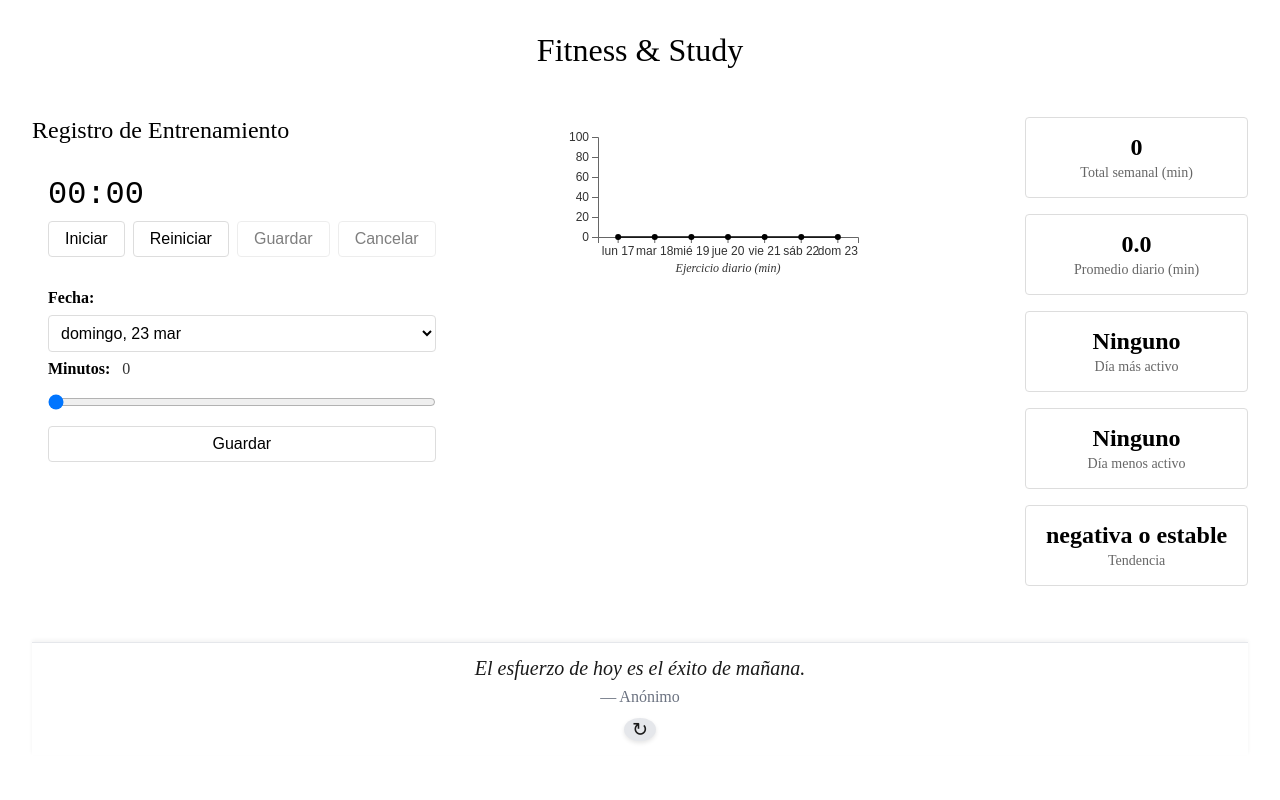
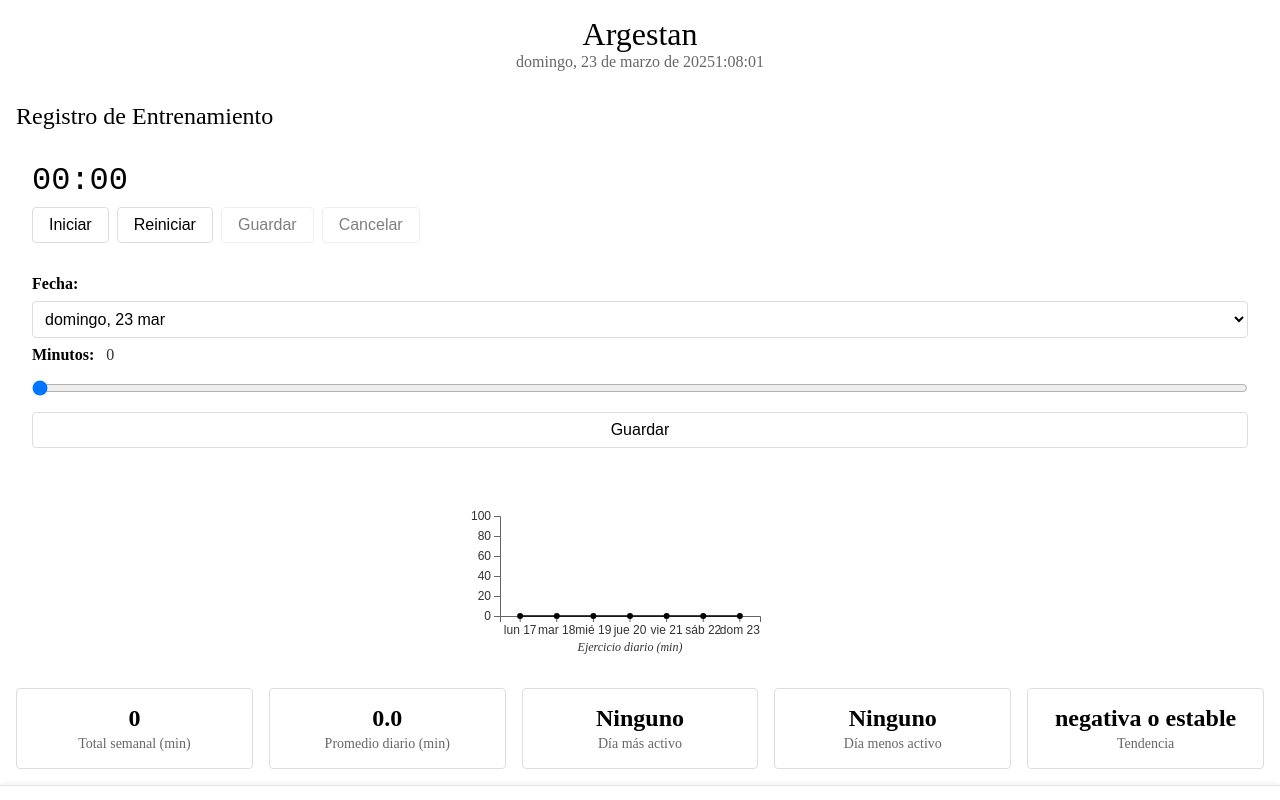
Before and after one commit to RadikeCosa/fitness-study-app, a React (Vite) app: page / in a window 1280 px wide. Built offline with nearby package versions, Linux system fonts and the light colour scheme.

Commit message:
Agregar DateDisplay y TimeDisplay, ajustar layout flexible, refactorizar StatsCards con StatCard

```diff
--- a/src/components/layouts/Dashboard.jsx
+++ b/src/components/layouts/Dashboard.jsx
@@ -4,6 +4,8 @@ import ExerciseLog from "../exercise/ExerciseLog";
 import StatsChart from "../stats/StatsChart";
 import StatsCards from "../stats/StatsCards";
 import Quotes from "../Quotes";
+import DateDisplay from "../../ui/dateDisplay";
+import TimeDisplay from "../../ui/TimeDisplay";
 import useLocalStorage from "../../hooks/useLocalStorage";
 import "./Dashboard.css";
 
@@ -11,22 +13,28 @@ function Dashboard() {
   const [logs] = useLocalStorage("exerciseLogs", {});
 
   return (
-    <div className="dashboard-grid">
+    <div className="dashboard">
       <header className="dashboard-header">
-        <h1>Fitness & Study</h1>
+        <h1>Argestan</h1>
+        <div className="datetime">
+          <DateDisplay />
+          <TimeDisplay />
+        </div>
       </header>
-      <aside className="dashboard-sidebar-left">
-        <ExerciseLog />
-      </aside>
-      <main className="dashboard-main">
-        <StatsChart logs={logs} />
-      </main>
-      <aside className="dashboard-sidebar-right">
-        <StatsCards logs={logs} />
-      </aside>
-      <footer className="dashboard-footer">
-        <Quotes />
-      </footer>
+      <div className="dashboard-content">
+        <section className="dashboard-exercise">
+          <ExerciseLog />
+        </section>
+        <section className="dashboard-chart">
+          <StatsChart logs={logs} />
+        </section>
+        <section className="dashboard-cards">
+          <StatsCards logs={logs} />
+        </section>
+        <section className="dashboard-quotes">
+          <Quotes />
+        </section>
+      </div>
     </div>
   );
 }
--- a/src/components/stats/statsCards.jsx
+++ b/src/components/stats/statsCards.jsx
@@ -2,8 +2,16 @@
 import React from "react";
 import "./StatsCards.css";
 
+function StatCard({ value, label }) {
+  return (
+    <div className="stat-item">
+      <span className="stat-value">{value}</span>
+      <span className="stat-label">{label}</span>
+    </div>
+  );
+}
+
 function StatsCards({ logs = {} }) {
-  // Valor por defecto para logs
   const getLast7Days = () => {
     const days = [];
     for (let i = 0; i < 7; i++) {
@@ -18,54 +26,52 @@ function StatsCards({ logs = {} }) {
   const data = getLast7Days();
   const totalMinutes = data.reduce((sum, { minutes }) => sum + minutes, 0);
   const averageMinutes = totalMinutes / 7 || 0;
-  const maxDay = data.reduce(
-    (max, curr) => (curr.minutes > max.minutes ? curr : max),
-    data[0]
-  );
-  const minDay = data.reduce(
-    (min, curr) => (curr.minutes < min.minutes ? curr : min),
-    data[0]
-  );
+  const activeDays = data.filter((d) => d.minutes > 0);
+  const maxDay = activeDays.length
+    ? activeDays.reduce((max, curr) =>
+        curr.minutes > max.minutes ? curr : max
+      )
+    : { date: "", minutes: 0 };
+  const minDay = activeDays.length
+    ? activeDays.reduce((min, curr) =>
+        curr.minutes < min.minutes ? curr : min
+      )
+    : { date: "", minutes: 0 };
   const trend =
     totalMinutes > averageMinutes * 7 ? "positiva" : "negativa o estable";
+
+  const stats = [
+    { value: totalMinutes, label: "Total semanal (min)" },
+    { value: averageMinutes.toFixed(1), label: "Promedio diario (min)" },
+    {
+      value:
+        maxDay.minutes > 0
+          ? `${new Date(maxDay.date).toLocaleDateString("es-ES", {
+              day: "numeric",
+              month: "short",
+            })} (${maxDay.minutes})`
+          : "Ninguno",
+      label: "Día más activo",
+    },
+    {
+      value:
+        minDay.minutes > 0
+          ? `${new Date(minDay.date).toLocaleDateString("es-ES", {
+              day: "numeric",
+              month: "short",
+            })} (${minDay.minutes})`
+          : "Ninguno",
+      label: "Día menos activo",
+    },
+    { value: trend, label: "Tendencia" },
+  ];
 
   return (
     <section className="stats-cards" aria-label="Estadísticas de entrenamiento">
       <div className="stats-grid">
-        <div className="stat-item">
-          <span className="stat-value">{totalMinutes}</span>
-          <span className="stat-label">Total semanal (min)</span>
-        </div>
-        <div className="stat-item">
-          <span className="stat-value">{averageMinutes.toFixed(1)}</span>
-          <span className="stat-label">Promedio diario (min)</span>
-        </div>
-        <div className="stat-item">
-          <span className="stat-value">
-            {maxDay.minutes > 0
-              ? `${new Date(maxDay.date).toLocaleDateString("es-ES", {
-                  day: "numeric",
-                  month: "short",
-                })} (${maxDay.minutes})`
-              : "Ninguno"}
-          </span>
-          <span className="stat-label">Día más activo</span>
-        </div>
-        <div className="stat-item">
-          <span className="stat-value">
-            {minDay.minutes > 0
-              ? `${new Date(minDay.date).toLocaleDateString("es-ES", {
-                  day: "numeric",
-                  month: "short",
-                })} (${minDay.minutes})`
-              : "Ninguno"}
-          </span>
-          <span className="stat-label">Día menos activo</span>
-        </div>
-        <div className="stat-item">
-          <span className="stat-value">{trend}</span>
-          <span className="stat-label">Tendencia</span>
-        </div>
+        {stats.map((stat, index) => (
+          <StatCard key={index} value={stat.value} label={stat.label} />
+        ))}
       </div>
     </section>
   );
--- /dev/null
+++ b/src/ui/DateDisplay.css
@@ -0,0 +1,5 @@
+/* src/components/ui/DateDisplay.css */
+.date-display {
+  font-size: 1rem;
+  color: #666;
+}
--- /dev/null
+++ b/src/ui/DateDisplay.jsx
@@ -0,0 +1,16 @@
+// src/components/ui/DateDisplay.jsx
+import React from "react";
+import "./DateDisplay.css";
+
+function DateDisplay() {
+  const today = new Date().toLocaleDateString("es-ES", {
+    weekday: "long",
+    day: "numeric",
+    month: "long",
+    year: "numeric",
+  });
+
+  return <span className="date-display">{today}</span>;
+}
+
+export default DateDisplay;
--- /dev/null
+++ b/src/ui/TimeDisplay.css
@@ -0,0 +1,5 @@
+/* src/components/ui/TimeDisplay.css */
+.time-display {
+  font-size: 1rem;
+  color: #666;
+}
--- /dev/null
+++ b/src/ui/TimeDisplay.jsx
@@ -0,0 +1,18 @@
+// src/components/ui/TimeDisplay.jsx
+import React, { useState, useEffect } from "react";
+import "./TimeDisplay.css";
+
+function TimeDisplay() {
+  const [time, setTime] = useState(new Date().toLocaleTimeString("es-ES"));
+
+  useEffect(() => {
+    const interval = setInterval(() => {
+      setTime(new Date().toLocaleTimeString("es-ES"));
+    }, 1000);
+    return () => clearInterval(interval);
+  }, []);
+
+  return <span className="time-display">{time}</span>;
+}
+
+export default TimeDisplay;
```
